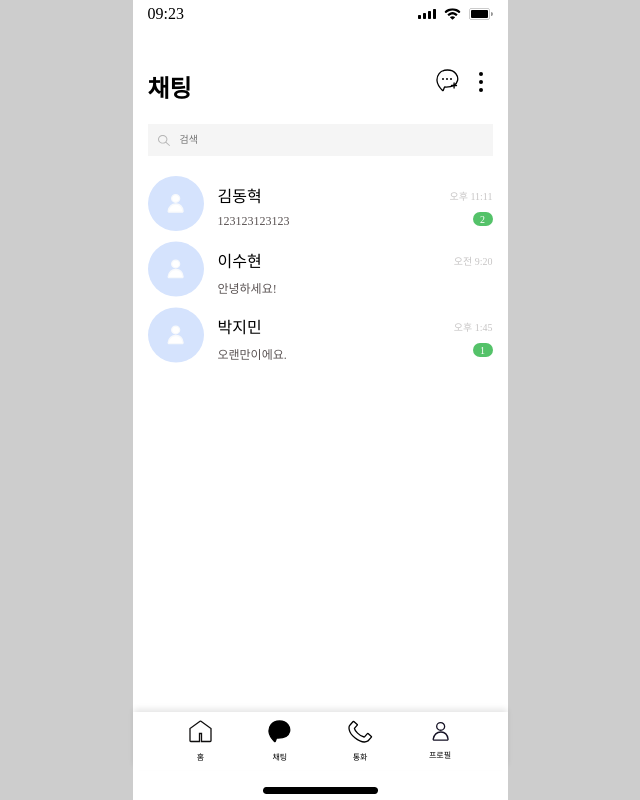
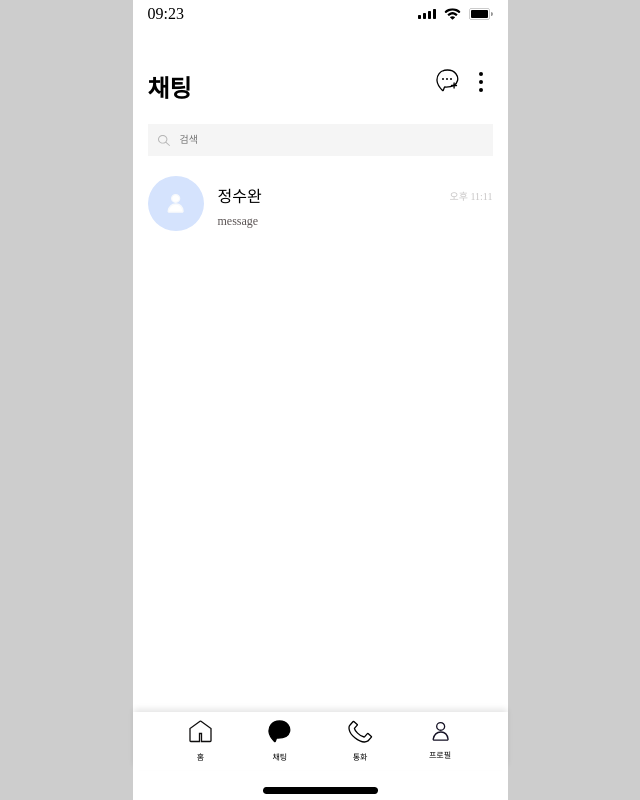
Before and after one commit to CEOS-Developers/react-messenger-19th, a React (Create React App) app: page /ChatList in a window 1280 px wide. Shown: the whole page, without its empty margins (320-960 px from the left). Built offline with nearby package versions, Linux system fonts and the light colour scheme.

Commit message:
fix: fixBug

```diff
--- a/src/pages/ChatList.tsx
+++ b/src/pages/ChatList.tsx
@@ -14,9 +14,9 @@ export default function ChatList(): JSX.Element {
 	const navigate = useNavigate(); // 라우팅 함수 초기화
 	// 채팅 데이터 상태
 	const [chats, setChats] = useState<Chat[]>([
-		{ id: 1, name: '김동혁', message: '123123123123', time: '오후 11:11', unreadCount: 2 },
-		{ id: 2, name: '이수현', message: '안녕하세요!', time: '오전 9:20', unreadCount: 0 },
-		{ id: 3, name: '박지민', message: '오랜만이에요.', time: '오후 1:45', unreadCount: 1 },
+		{ id: 1, name: '정수완', message: 'message', time: '오후 11:11', unreadCount: 0 },
+		// { id: 2, name: '이수현', message: '안녕하세요!', time: '오전 9:20', unreadCount: 0 },
+		// { id: 3, name: '박지민', message: '오랜만이에요.', time: '오후 1:45', unreadCount: 1 },
 	]);
 
 	// 채팅 항목 클릭 이벤트
```
